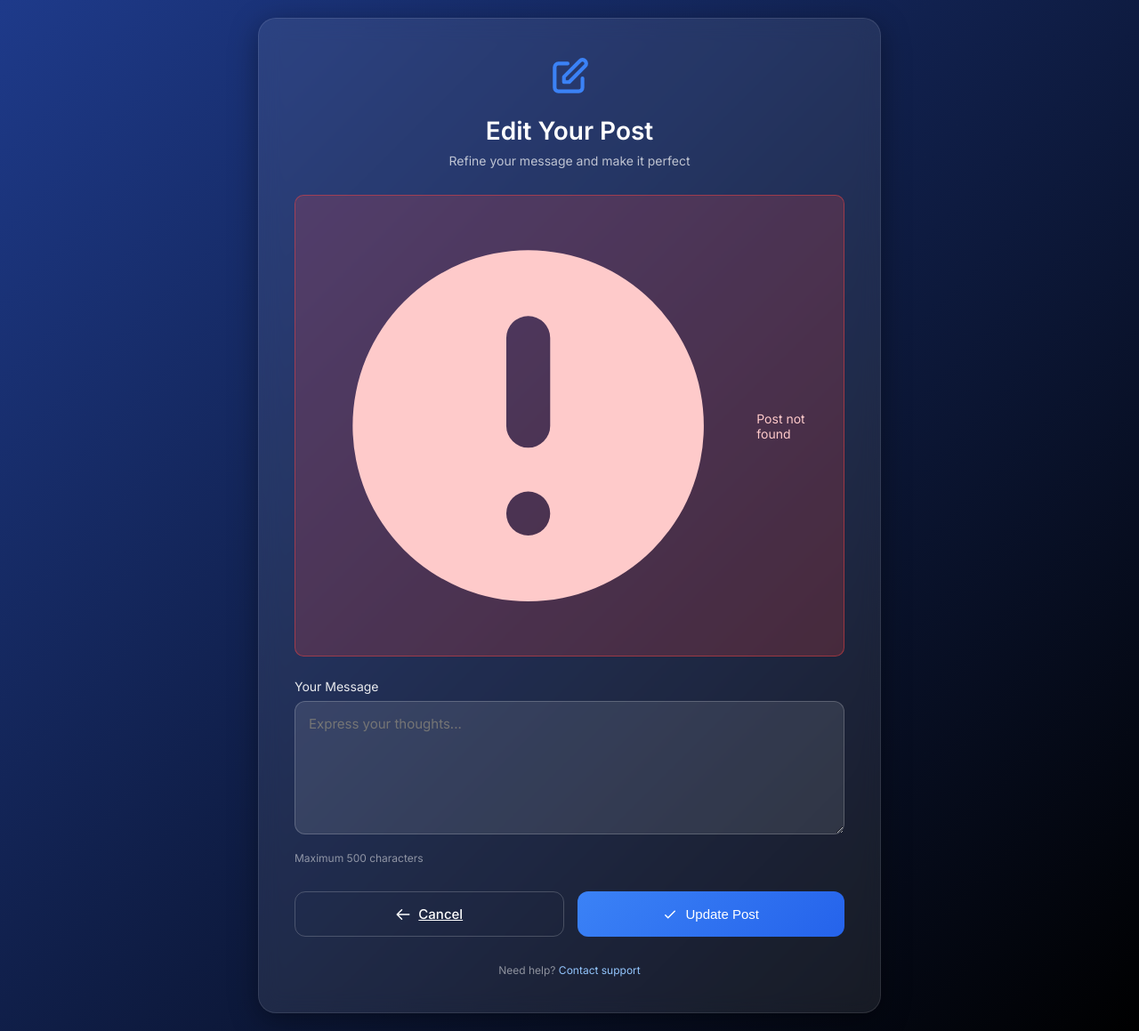
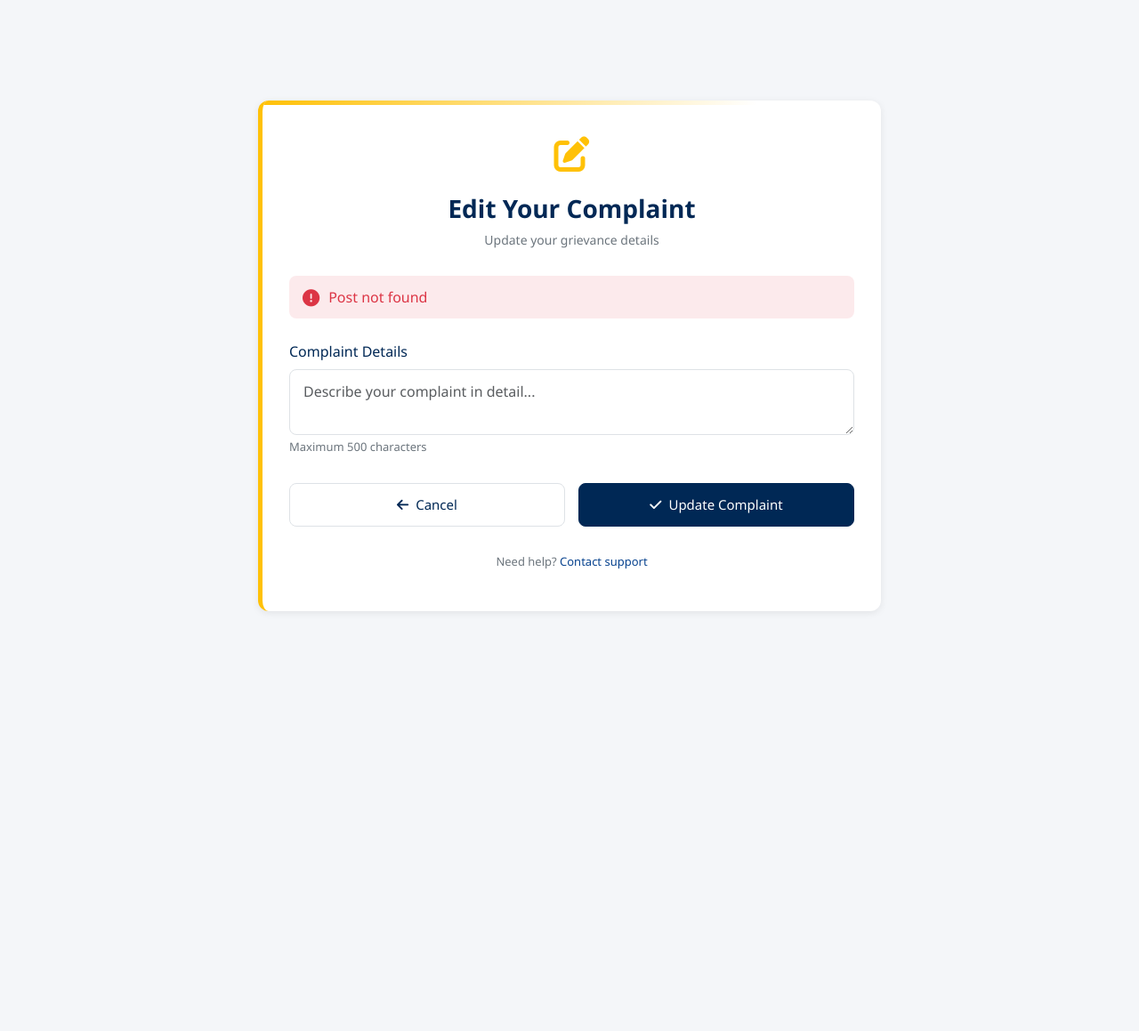
Before and after one commit to akashprakash12/Grivevance_MA, a Django app: page /facebook/edit/1/ in a window 1280 px wide. Shown: the whole page at 89% size. After the commit the page ends 687 px from the top, so only its background shows below. Run offline with Django 5.2, Linux system fonts and the light colour scheme; data that the repository does not hold is empty.

Commit message:
posts app updation

```diff
--- a/posts/templates/posts/edit_post.html
+++ b/posts/templates/posts/edit_post.html
@@ -4,23 +4,23 @@
 <head>
   <meta charset="UTF-8">
   <meta name="viewport" content="width=device-width, initial-scale=1.0">
-  <title>Edit Post</title>
-  <link rel="stylesheet" href="https://cdnjs.cloudflare.com/ajax/libs/animate.css/4.1.1/animate.min.css"/>
-  <link rel="stylesheet" href="{% static 'posts/css/style.css' %}">
+  <title>Edit Complaint</title>
+  <link href="https://cdn.jsdelivr.net/npm/bootstrap@5.3.0/dist/css/bootstrap.min.css" rel="stylesheet">
+  <link rel="stylesheet" href="https://cdnjs.cloudflare.com/ajax/libs/font-awesome/6.4.0/css/all.min.css">
   <style>
-    @import url('https://fonts.googleapis.com/css2?family=Inter:wght@300;400;500;600;700&display=swap');
-
-    * {
-      margin: 0;
-      padding: 0;
-      box-sizing: border-box;
+    :root {
+      --indigo: #002855;
+      --indigo-light: #08438f;
+      --accent: #ffc107;
+      --bg: #f4f6f9;
+      --card-shadow: 0 2px 8px rgba(0, 0, 0, .08);
+      --card-shadow-hover: 0 6px 16px rgba(0, 0, 0, .12);
     }
 
     body {
-      font-family: 'Inter', sans-serif;
-      background: linear-gradient(135deg, #1e3a8a 0%, #000000 100%);
+      font-family: 'Segoe UI', sans-serif;
+      background: var(--bg);
       min-height: 100vh;
-      color: white;
       display: flex;
       align-items: center;
       justify-content: center;
@@ -30,14 +30,25 @@
     .edit-container {
       width: 100%;
       max-width: 700px;
-      background: rgba(255, 255, 255, 0.08);
-      backdrop-filter: blur(12px);
-      -webkit-backdrop-filter: blur(12px);
-      border-radius: 20px;
-      border: 1px solid rgba(255, 255, 255, 0.1);
-      box-shadow: 0 8px 32px 0 rgba(0, 0, 0, 0.36);
-      padding: 40px;
-      animation: fadeIn 0.5s ease;
+      background: #fff;
+      border-radius: 12px;
+      box-shadow: var(--card-shadow);
+      padding: 30px;
+      border-left: 5px solid var(--accent);
+      position: relative;
+      overflow: hidden;
+    }
+
+    .edit-container::before {
+      content: '';
+      position: absolute;
+      top: 0;
+      left: 0;
+      height: 5px;
+      width: 100%;
+      background: linear-gradient(to right, var(--accent), transparent 80%);
+      border-top-left-radius: 12px;
+      border-top-right-radius: 12px;
     }
 
     .header {
@@ -46,75 +57,61 @@
     }
 
     .header-icon {
-      width: 50px;
-      height: 50px;
-      margin: 0 auto 15px;
-      color: #3b82f6;
+      font-size: 2.5rem;
+      color: var(--accent);
+      margin-bottom: 15px;
     }
 
     .header h1 {
       font-size: 28px;
       font-weight: 600;
+      color: var(--indigo);
       margin-bottom: 8px;
     }
 
     .header p {
-      color: rgba(255, 255, 255, 0.7);
+      color: #6c757d;
       font-size: 14px;
     }
 
-    .error-message {
-      background: rgba(239, 68, 68, 0.2);
-      border: 1px solid rgba(239, 68, 68, 0.5);
-      color: #fecaca;
-      border-radius: 10px;
+    .alert-danger {
+      background-color: rgba(220, 53, 69, 0.1);
+      color: #dc3545;
+      border: none;
+      border-radius: 8px;
       padding: 12px 15px;
       margin-bottom: 25px;
-      font-size: 14px;
       display: flex;
       align-items: center;
-      animation: shakeX 0.5s;
     }
 
-    .error-message svg {
+    .alert-danger i {
       margin-right: 10px;
-      min-width: 20px;
+      font-size: 1.2rem;
     }
 
-    .form-group {
-      margin-bottom: 25px;
-    }
-
-    .form-group label {
-      display: block;
+    .form-label {
+      font-weight: 500;
+      color: var(--indigo);
       margin-bottom: 8px;
-      font-size: 14px;
-      color: rgba(255, 255, 255, 0.9);
     }
 
     .form-control {
-      width: 100%;
-      background: rgba(255, 255, 255, 0.1);
-      border: 1px solid rgba(255, 255, 255, 0.2);
-      border-radius: 12px;
-      padding: 15px;
-      color: white;
-      font-family: 'Inter', sans-serif;
-      font-size: 15px;
-      resize: vertical;
+      border-radius: 8px;
+      padding: 12px 15px;
+      border: 1px solid #dee2e6;
+      transition: all 0.3s;
       min-height: 150px;
-      transition: all 0.3s ease;
     }
 
     .form-control:focus {
-      outline: none;
-      border-color: #3b82f6;
-      box-shadow: 0 0 0 3px rgba(59, 130, 246, 0.3);
+      border-color: var(--indigo-light);
+      box-shadow: 0 0 0 0.25rem rgba(0, 40, 85, 0.25);
     }
 
-    .form-hint {
-      font-size: 12px;
-      color: rgba(255, 255, 255, 0.5);
+    .form-text {
+      font-size: 13px;
+      color: #6c757d;
       margin-top: 5px;
     }
 
@@ -133,55 +130,49 @@
 
     .btn {
       flex: 1;
-      padding: 15px;
-      border-radius: 12px;
+      padding: 12px;
+      border-radius: 8px;
       font-weight: 500;
       font-size: 15px;
-      cursor: pointer;
-      transition: all 0.3s ease;
+      transition: all 0.3s;
       display: flex;
       align-items: center;
       justify-content: center;
+      gap: 8px;
     }
 
     .btn-primary {
-      background: linear-gradient(135deg, #3b82f6 0%, #2563eb 100%);
-      color: white;
-      border: none;
+      background-color: var(--indigo);
+      border-color: var(--indigo);
     }
 
     .btn-primary:hover {
+      background-color: var(--indigo-light);
+      border-color: var(--indigo-light);
       transform: translateY(-2px);
-      box-shadow: 0 4px 12px rgba(59, 130, 246, 0.3);
+      box-shadow: var(--card-shadow-hover);
     }
 
-    .btn-secondary {
-      background: transparent;
-      color: white;
-      border: 1px solid rgba(255, 255, 255, 0.2);
+    .btn-outline-secondary {
+      color: var(--indigo);
+      border-color: #dee2e6;
     }
 
-    .btn-secondary:hover {
-      background: rgba(255, 255, 255, 0.1);
+    .btn-outline-secondary:hover {
+      background-color: #f8f9fa;
+      border-color: #dee2e6;
       transform: translateY(-2px);
-      border-color: rgba(255, 255, 255, 0.3);
-    }
-
-    .btn svg {
-      margin-right: 8px;
-      width: 18px;
-      height: 18px;
     }
 
     .footer {
       text-align: center;
       margin-top: 30px;
-      font-size: 12px;
-      color: rgba(255, 255, 255, 0.5);
+      font-size: 13px;
+      color: #6c757d;
     }
 
     .footer a {
-      color: #93c5fd;
+      color: var(--indigo-light);
       text-decoration: none;
     }
 
@@ -191,44 +182,38 @@
   </style>
 </head>
 <body>
-  <div class="edit-container animate__animated animate__fadeIn">
+  <div class="edit-container">
     <header class="header">
-      <svg class="header-icon" xmlns="http://www.w3.org/2000/svg" fill="none" viewBox="0 0 24 24" stroke="currentColor">
-        <path stroke-linecap="round" stroke-linejoin="round" stroke-width="2" d="M11 5H6a2 2 0 00-2 2v11a2 2 0 002 2h11a2 2 0 002-2v-5m-1.414-9.414a2 2 0 112.828 2.828L11.828 15H9v-2.828l8.586-8.586z" />
-      </svg>
-      <h1>Edit Your Post</h1>
-      <p>Refine your message and make it perfect</p>
+      <div class="header-icon">
+        <i class="fas fa-edit"></i>
+      </div>
+      <h1>Edit Your Complaint</h1>
+      <p>Update your grievance details</p>
     </header>
 
     {% if error %}
-    <div class="error-message">
-      <svg xmlns="http://www.w3.org/2000/svg" viewBox="0 0 20 20" fill="currentColor">
-        <path fill-rule="evenodd" d="M18 10a8 8 0 11-16 0 8 8 0 0116 0zm-7 4a1 1 0 11-2 0 1 1 0 012 0zm-1-9a1 1 0 00-1 1v4a1 1 0 102 0V6a1 1 0 00-1-1z" clip-rule="evenodd" />
-      </svg>
+    <div class="alert alert-danger">
+      <i class="fas fa-exclamation-circle"></i>
       {{ error }}
     </div>
     {% endif %}
 
     <form method="post">
       {% csrf_token %}
-      <div class="form-group">
-        <label for="message">Your Message</label>
-        <textarea id="message" name="message" class="form-control" placeholder="Express your thoughts...">{{ post.message }}</textarea>
-        <p class="form-hint">Maximum 500 characters</p>
+      <div class="mb-4">
+        <label for="message" class="form-label">Complaint Details</label>
+        <textarea id="message" name="message" class="form-control" placeholder="Describe your complaint in detail...">{{ post.message }}</textarea>
+        <small class="form-text">Maximum 500 characters</small>
       </div>
 
       <div class="button-group">
-        <a href="{% url 'manage_posts' %}" class="btn btn-secondary">
-          <svg xmlns="http://www.w3.org/2000/svg" fill="none" viewBox="0 0 24 24" stroke="currentColor">
-            <path stroke-linecap="round" stroke-linejoin="round" stroke-width="2" d="M10 19l-7-7m0 0l7-7m-7 7h18" />
-          </svg>
+        <a href="{% url 'manage_posts' %}" class="btn btn-outline-secondary">
+          <i class="fas fa-arrow-left"></i>
           Cancel
         </a>
         <button type="submit" class="btn btn-primary">
-          <svg xmlns="http://www.w3.org/2000/svg" fill="none" viewBox="0 0 24 24" stroke="currentColor">
-            <path stroke-linecap="round" stroke-linejoin="round" stroke-width="2" d="M5 13l4 4L19 7" />
-          </svg>
-          Update Post
+          <i class="fas fa-check"></i>
+          Update Complaint
         </button>
       </div>
     </form>
@@ -237,5 +222,7 @@
       <p>Need help? <a href="#">Contact support</a></p>
     </div>
   </div>
+
+  <script src="https://cdn.jsdelivr.net/npm/bootstrap@5.3.0/dist/js/bootstrap.bundle.min.js"></script>
 </body>
 </html>
```
Also changed, not shown: posts/templates/posts/index.html (+156 -135 lines), posts/templates/posts/manage_posts.html (+115 -82 lines).
